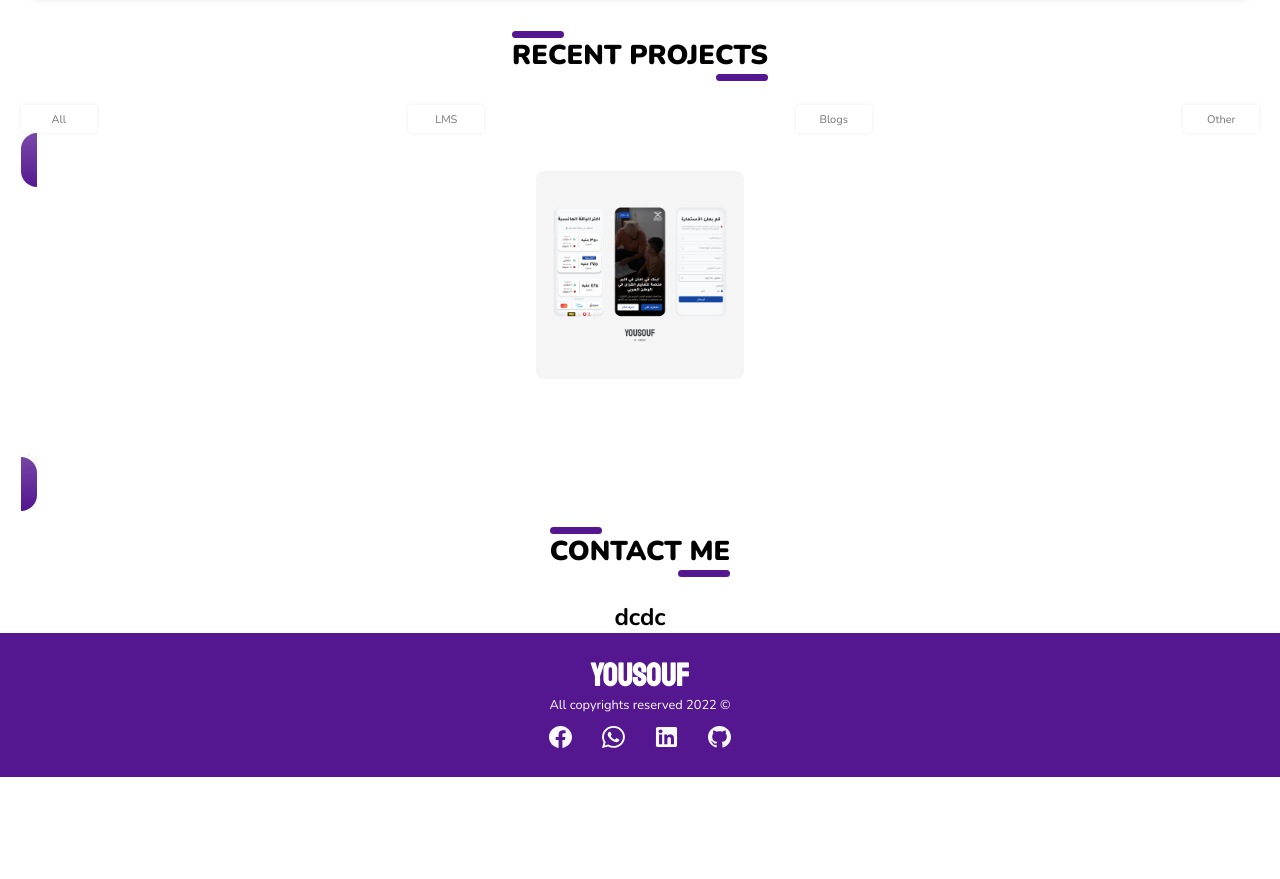
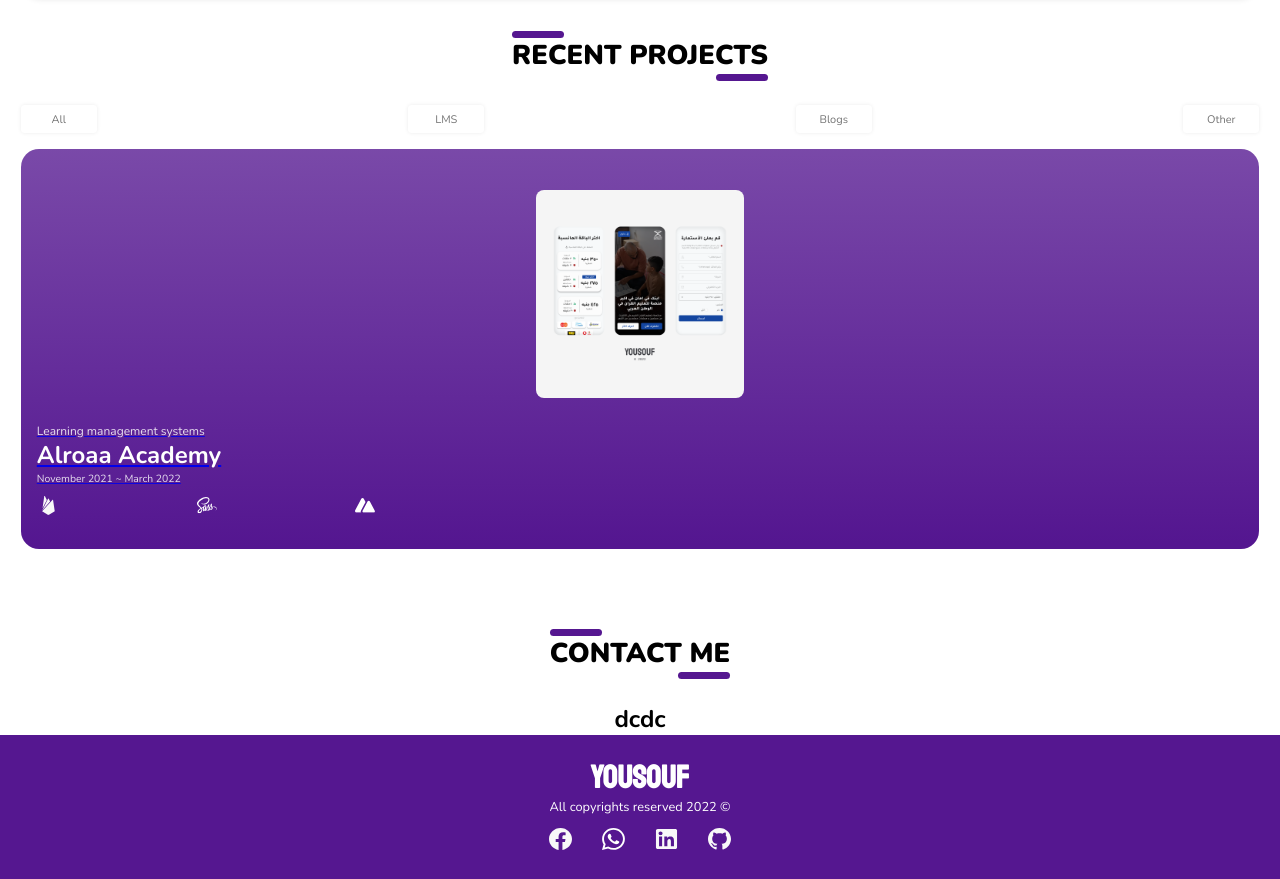
Before and after one commit to atheerweb/myNewPortfolio, a React (Create React App) app: page / in a window 1280 px wide. Shown: the part 1880-2759 px from the top of the page. Before the commit the page ends 2657 px from the top, so only its background shows below. Built offline with nearby package versions, Linux system fonts and the light colour scheme.

Commit message:
fixing recent projects white background bug

```diff
--- a/src/pages/Home/Home.js
+++ b/src/pages/Home/Home.js
@@ -123,9 +123,9 @@
                       href={project.link}
                       target="_blank"
                       rel="noreferrer"
-                      className="project"
                       key={project.name}
                     >
+                      <div className="project">
                         <div className="project__image__container">
                           <img
                             src={project.img}
@@ -148,6 +148,7 @@
                             );
                           })}
                         </div>
+                      </div>
                     </a>
                   );
                 })}
```
Lines whose indentation alone changed are shown as unchanged.
